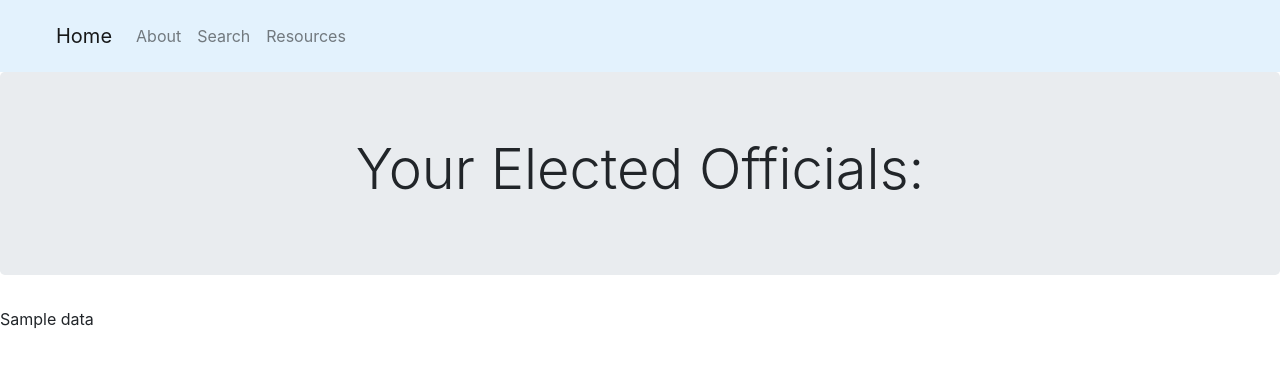
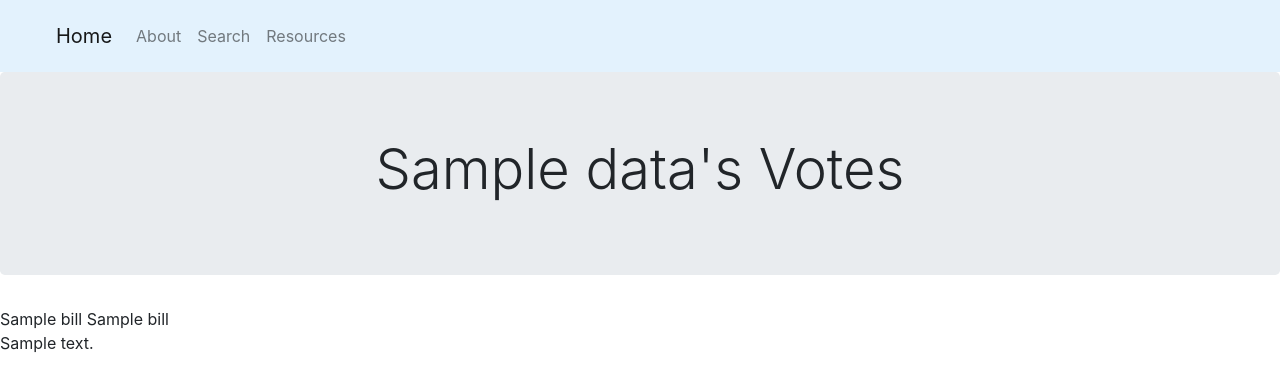
Before and after one commit to teafang/elected-official-database, a Flask app: template templates/testing_propublica_api.html in a window 1280 px wide. Shown: the top 392 px of the page. Run offline with Flask 2, Linux system fonts and the light colour scheme; the template is opened without the code that fills it: most values are stand-ins (such as "Sample title", 1, 10 or a date in 2020); some libraries are stand-ins or nearby versions.

Commit message:
rendering bill info to propublica results page

```diff
--- a/app.py
+++ b/app.py
@@ -97,7 +97,10 @@ def propublica():
     if request.method=="GET":
         return "you're getting the representative page"
     else:
-        data = {}
+        form = request.form
+        data = {
+            "name": form["name"],
+        }
         # members = propublica_data['results'][0]['members']
         # for member in members:
         #     if member['middle_name']==None:
@@ -105,25 +108,25 @@ def propublica():
         #     else:
         #         data[f"{member['first_name']} {member['middle_name'][0]}. {member['last_name']}"] = member["id"]
         # print(data)
-        form = request.form
         if form.get("senator"):
             chamber = "senate"
             state = form["senator"][-2::]
-            API_URL = f"https://api.propublica.org/congress/v1/members/{chamber}/{state}/current.json"
-            r = requests.get(API_URL,headers=API_AUTH)
-            # We get the data from the request using .json()
-            propublica_data = r.json()
+            member_API_URL = f"https://api.propublica.org/congress/v1/members/{chamber}/{state}/current.json"
+            r = requests.get(member_API_URL,headers=API_AUTH)
+            member_id = r.json()["results"][0]["id"]
+            votes_API_URL = f"https://api.propublica.org/congress/v1/members/{member_id}/votes.json"
+            r = requests.get(votes_API_URL,headers=API_AUTH)
+            data = r.json()['results'][0]['votes']
         elif form.get("representative"):
             chamber = "house"
             state = form["representative"][-8:-6:]
             district = form["representative"][-2::]
-            API_URL = f"https://api.propublica.org/congress/v1/members/{chamber}/{state}/{district}/current.json"
-            r = requests.get(API_URL,headers=API_AUTH)
-            # We get the data from the request using .json()
-            propublica_data = r.json()
-            # r = requests.get(propublica_data["results"][0]['id'],headers=API_AUTH)
-            # propublica_data2 = r.json()
-            data["id"] = propublica_data["results"][0]["id"]
+            member_API_URL = f"https://api.propublica.org/congress/v1/members/{chamber}/{state}/{district}/current.json"
+            r = requests.get(member_API_URL,headers=API_AUTH)
+            member_id = r.json()["results"][0]["id"]
+            votes_API_URL = f"https://api.propublica.org/congress/v1/members/{member_id}/votes.json"
+            r = requests.get(votes_API_URL,headers=API_AUTH)
+            data = r.json()['results'][0]['votes']
         return render_template("testing_propublica_api.html", data=data) ## change this to the real html file later
 
 @app.route('/about',methods=["GET"])
--- a/templates/results.html
+++ b/templates/results.html
@@ -57,6 +57,7 @@
             {% endif %}
             {% if "U.S. Representative"==title['name'] %}
                 <form method="POST" action="/propublica_api">
+                    <input type="hidden" name="name" value="{{data["officials"][i]["name"]}}">
                     <input type="hidden" name="representative" value="{{title['divisionId']}}">
                     {# <input type="hidden" name="district" value="{{}}"> #}
                     <button type="submit" class="btn btn-outline-dark">Votes</button>
@@ -64,6 +65,7 @@
             {% endif %}
             {% if "U.S. Senator" in title['name'] %}
                 <form method="POST" action="/propublica_api">
+                    <input type="hidden" name="name" value="{{data["officials"][i]["name"]}}">
                     <input type="hidden" name="senator" value="{{title['divisionId']}}">
                     {# <input type="hidden" name="district" value="{{}}"> #}
                     <button type="submit" class="btn btn-outline-dark">Votes</button>
--- a/templates/testing_propublica_api.html
+++ b/templates/testing_propublica_api.html
@@ -4,11 +4,19 @@
 
 {% block content%}
 <div class="jumbotron">
-    <h2 class="display-4" style="text-align:center;">Your Elected Officials: </h2>
+    <h2 class="display-4" style="text-align:center;">{{data["name"]}}'s Votes</h2>
 </div>
 
 <!-- Testing ProPublica API integration -->
-{{data}}
-
+{% for bill in data %}
+{{bill}}
+{% if bill['bill']['title'] is not none %}
+{{bill['bill']['title']}}
+{% endif %}
+<br>
+{{bill['description']}}
+<br>
+<br>
+{% endfor %}
 
 {% endblock %}
```
